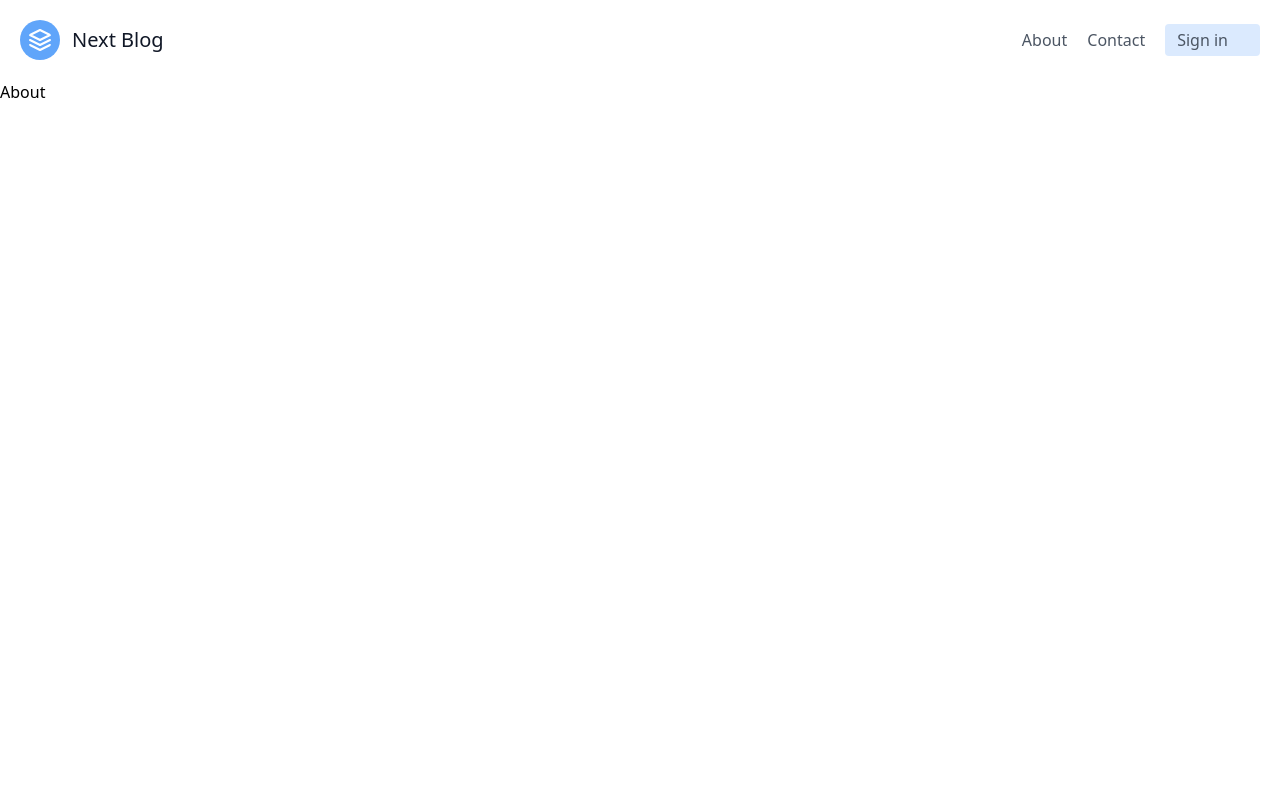
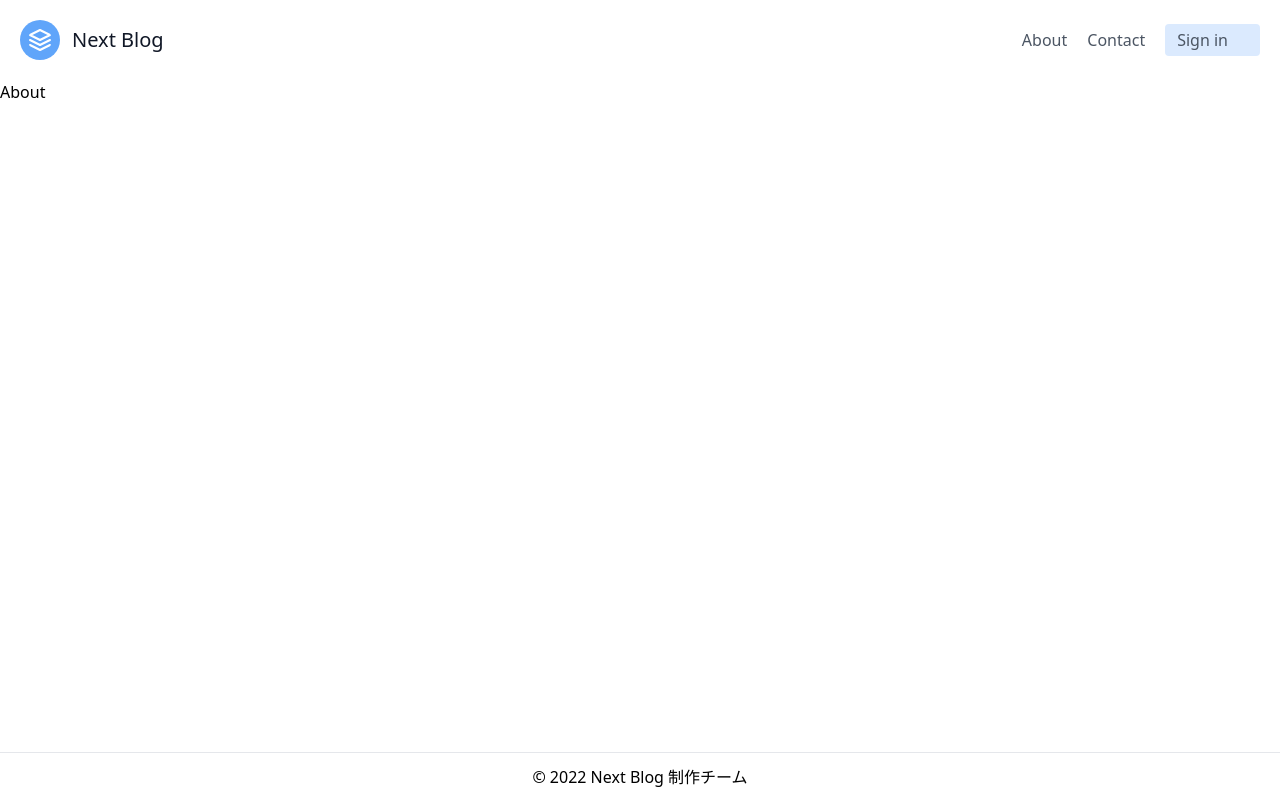
Before and after one commit to ryota-09/nextjs-blog-frontend, a Next.js app: page /about in a window 1280 px wide. Built offline with nearby package versions, Linux system fonts and the light colour scheme.

Commit message:
footerの設置

```diff
--- a/components/organisms/Layout.tsx
+++ b/components/organisms/Layout.tsx
@@ -1,6 +1,7 @@
 import { FC } from 'react'
 import Head from 'next/head'
 import Link from 'next/link'
+import Image from 'next/image'
 
 //Headコンポーネント用の文字
 type Props = {
@@ -16,6 +17,7 @@ type Props = {
 const Layout: FC<Props> = ({ tabTitle, children }) => {
   return (
     <>
+    <div className='flex flex-col min-h-screen'>
       <Head>
         <title>{tabTitle}</title>
       </Head>
@@ -62,7 +64,12 @@ const Layout: FC<Props> = ({ tabTitle, children }) => {
           </button>
         </div>
       </header>
-      <main>{children}</main>
+      <main className='flex-grow'>{children}</main>
+      <footer className="w-full h-12 mt-20 flex justify-center items-center border-t">
+        <span className='flex items-center'>&copy; 2022  Next Blog 制作チーム</span>
+      </footer>
+
+    </div>
     </>
   )
 }
--- a/components/templates/EditMain.tsx
+++ b/components/templates/EditMain.tsx
@@ -120,7 +120,7 @@ const EditMain: FC = () => {
           {editorPageState.isUpdate ? (
             <div className="text-center mt-10 mb-10">
               <span className="mr-5">
-                <BaseButton onClick={() => {}}>更新する</BaseButton>
+                <BaseButton onClick={postArticle}>更新する</BaseButton>
               </span>
               <span className="ml-5">
                 <DeleteButton onClick={() => {}}>削除する</DeleteButton>
```
